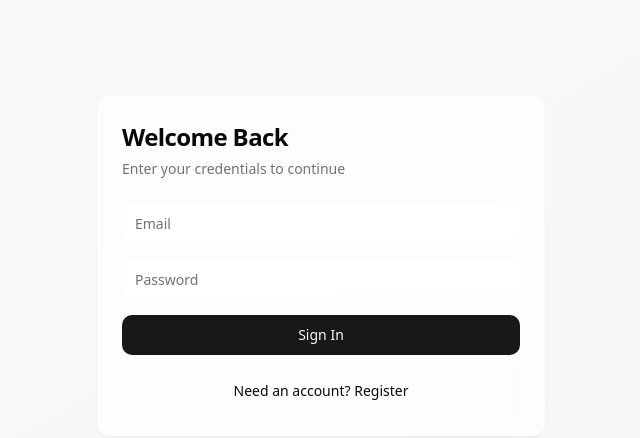
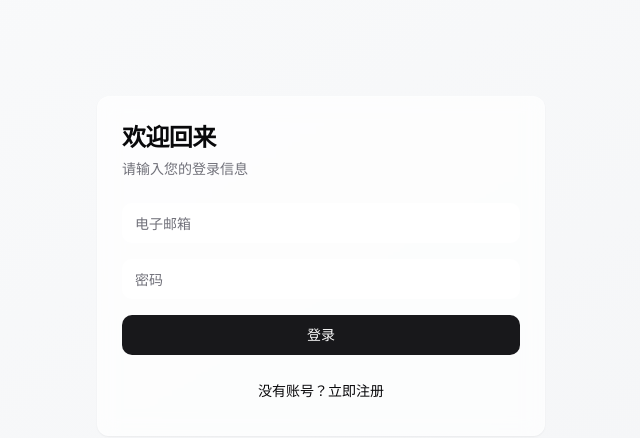
Before and after one commit to zhangqianglamp/dialogue-hubster, a React (Vite) app: page / in a window 1280 px wide. Shown: the top 438 px of the page, without its empty margins (319-959 px from the left). Built offline with nearby package versions, Linux system fonts and the light colour scheme.

Commit message:
Translate UI text to Chinese
Translate all visible text within the user interface to Chinese.  This includes button labels, input placeholders, and other displayed text elements.

```diff
--- a/src/components/auth/AuthForm.tsx
+++ b/src/components/auth/AuthForm.tsx
@@ -25,17 +25,16 @@ export const AuthForm = () => {
 
     if (mode === "register" && !agreed) {
       toast({
-        title: "Terms Agreement Required",
-        description: "Please accept the terms of service to continue.",
+        title: "需要同意服务条款",
+        description: "请阅读并同意服务条款以继续。",
         variant: "destructive",
       });
       return;
     }
 
-    // TODO: Implement actual authentication
     toast({
-      title: mode === "login" ? "Welcome back!" : "Account created",
-      description: "You have been successfully authenticated.",
+      title: mode === "login" ? "欢迎回来！" : "账号创建成功",
+      description: "您已成功登录。",
     });
   };
 
@@ -43,12 +42,12 @@ export const AuthForm = () => {
     <Card className="w-full max-w-md mx-auto glass">
       <CardHeader>
         <CardTitle className="text-2xl font-bold">
-          {mode === "login" ? "Welcome Back" : "Create Account"}
+          {mode === "login" ? "欢迎回来" : "创建账号"}
         </CardTitle>
         <CardDescription>
           {mode === "login"
-            ? "Enter your credentials to continue"
-            : "Fill in your details to get started"}
+            ? "请输入您的登录信息"
+            : "请填写以下信息以开始使用"}
         </CardDescription>
       </CardHeader>
       <CardContent>
@@ -56,7 +55,7 @@ export const AuthForm = () => {
           <div className="space-y-2">
             <Input
               type="email"
-              placeholder="Email"
+              placeholder="电子邮箱"
               value={email}
               onChange={(e) => setEmail(e.target.value)}
               required
@@ -66,7 +65,7 @@ export const AuthForm = () => {
           <div className="space-y-2">
             <Input
               type="password"
-              placeholder="Password"
+              placeholder="密码"
               value={password}
               onChange={(e) => setPassword(e.target.value)}
               required
@@ -84,18 +83,18 @@ export const AuthForm = () => {
                 className="rounded border-gray-300"
               />
               <label htmlFor="terms" className="text-sm text-gray-600">
-                I agree to the{" "}
+                我同意{" "}
                 <button
                   type="button"
                   className="text-primary underline"
                   onClick={() => {
                     toast({
-                      title: "Terms of Service",
-                      description: "Terms content would be displayed here.",
+                      title: "服务条款",
+                      description: "这里将显示服务条款内容。",
                     });
                   }}
                 >
-                  terms of service
+                  服务条款
                 </button>
               </label>
             </div>
@@ -103,7 +102,7 @@ export const AuthForm = () => {
 
           <div className="space-y-4">
             <Button type="submit" className="w-full">
-              {mode === "login" ? "Sign In" : "Create Account"}
+              {mode === "login" ? "登录" : "注册"}
             </Button>
             <Button
               type="button"
@@ -112,8 +111,8 @@ export const AuthForm = () => {
               onClick={() => setMode(mode === "login" ? "register" : "login")}
             >
               {mode === "login"
-                ? "Need an account? Register"
-                : "Already have an account? Login"}
+                ? "没有账号？立即注册"
+                : "已有账号？立即登录"}
             </Button>
           </div>
         </form>
--- a/src/components/chat/ChatInput.tsx
+++ b/src/components/chat/ChatInput.tsx
@@ -26,7 +26,7 @@ export const ChatInput = ({ onSend, disabled }: ChatInputProps) => {
         <Textarea
           value={message}
           onChange={(e) => setMessage(e.target.value)}
-          placeholder="Type your message here..."
+          placeholder="请输入您的消息..."
           className="flex-1 min-h-[80px] glass"
           disabled={disabled}
         />
--- a/src/components/chat/ChatInterface.tsx
+++ b/src/components/chat/ChatInterface.tsx
@@ -34,7 +34,7 @@ export const ChatInterface = () => {
     setMessages((prev) => [...prev, aiMessage]);
 
     // Simulate streaming response
-    const response = "This is a simulated AI response. In a real implementation, this would be streaming from an AI model API.";
+    const response = "这是一个模拟的 AI 回复。在实际实现中，这里将会是来自 AI 模型 API 的流式响应。";
     let currentResponse = "";
 
     for (const char of response) {
--- a/src/components/chat/ChatMessage.tsx
+++ b/src/components/chat/ChatMessage.tsx
@@ -23,7 +23,7 @@ export const ChatMessage = ({ content, isAI, isStreaming }: ChatMessageProps) =>
             isAI ? "bg-primary text-primary-foreground" : "bg-secondary"
           )}
         >
-          {isAI ? "AI" : "You"}
+          {isAI ? "AI" : "我"}
         </div>
         <div className="flex-1 space-y-2">
           <p className="text-sm leading-relaxed">{content}</p>
```
